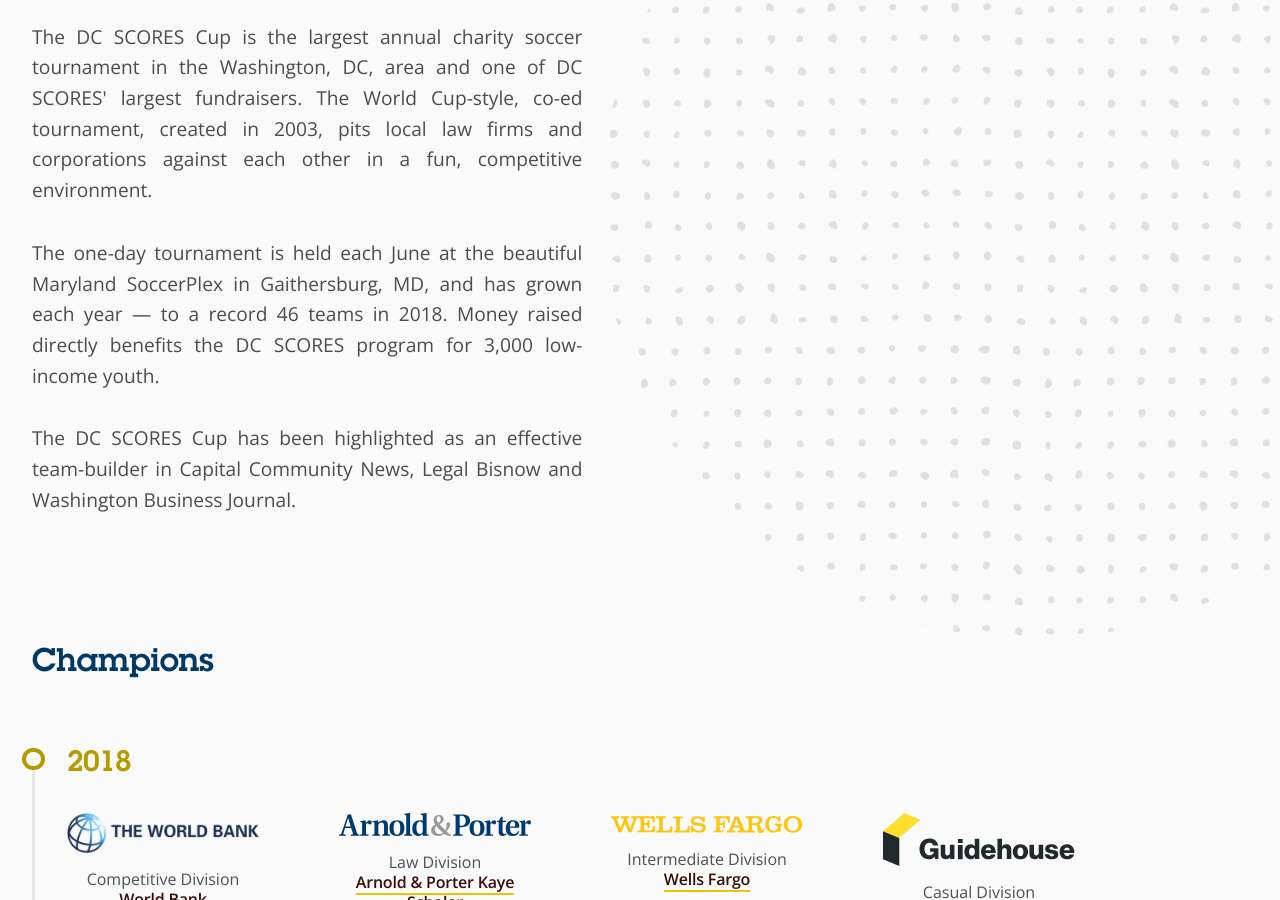
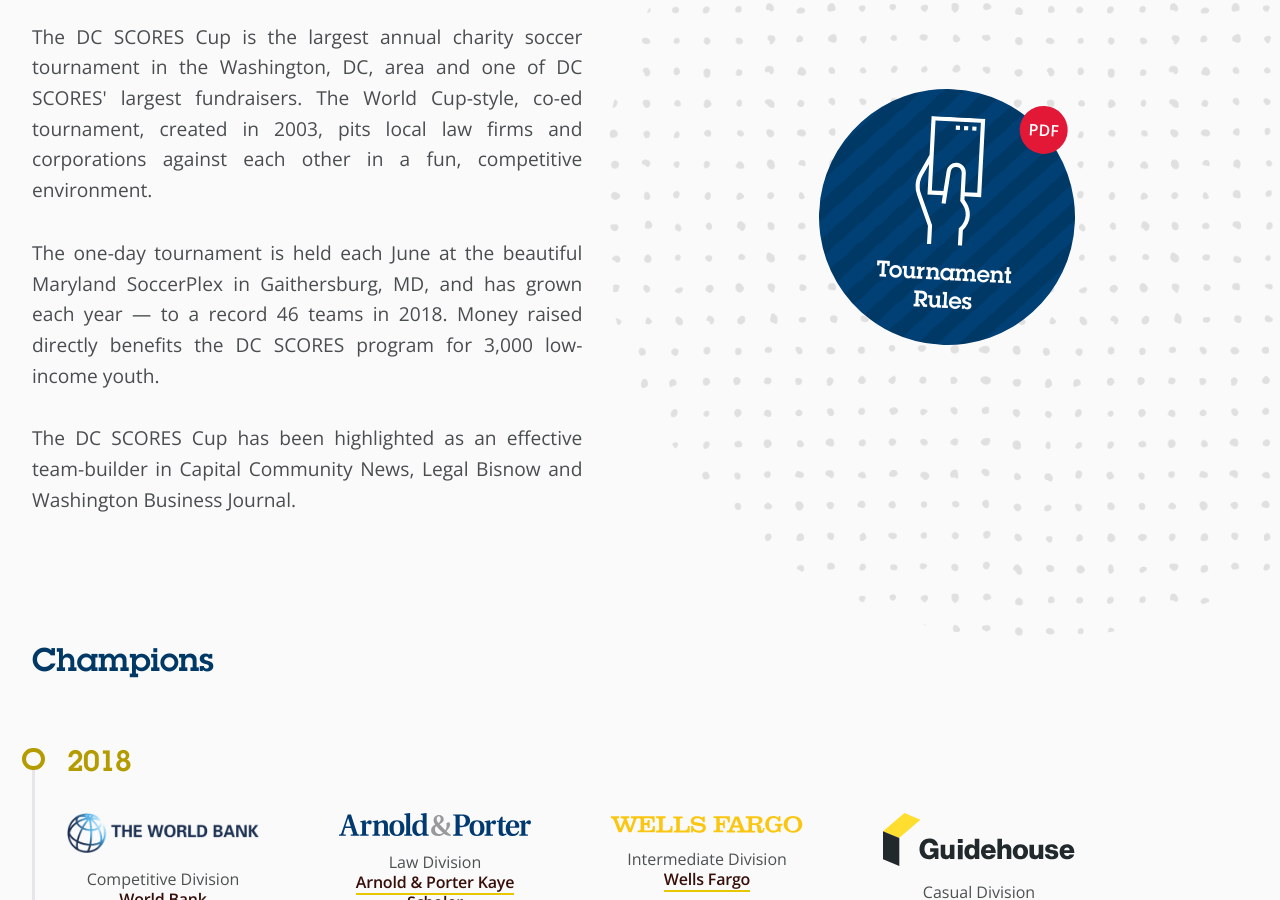
Before and after one commit to DCSCORES/dcscorescup.org, a Jekyll site: the page built from about.markdown, in a window 1280 px wide and 900 px high, scrolled down 1200 px. Built offline with Jekyll 4.4.1, drawn with Linux system fonts in a browser that asks for light colours; nearby versions of some CDN libraries.

Commit message:
Bring back rules button/badge

```diff
--- a/_layouts/about.html
+++ b/_layouts/about.html
@@ -20,12 +20,12 @@ layout: default
     <p>The DC SCORES Cup has been highlighted as an effective team-builder in Capital Community News, Legal Bisnow and Washington Business Journal.</p>
   </div>
 
-  <!--<div class="FlexBlock  FlexBlock--full  u-above2  u-below2">
-    <a href="/2018DCSCORESCupRules.pdf" class="Badge" target="_blank">
+  <div class="FlexBlock  FlexBlock--full  u-above2  u-below2">
+    <a href="/SCORESCup-rules-2019.pdf" class="Badge" target="_blank">
       <svg xmlns="http://www.w3.org/2000/svg" viewBox="0 0 496 496" width="512" height="512"><g fill="#FFF"><path d="M376 304V0H168v150.112l-37.424 74.84C123.656 238.808 120 254.296 120 269.768a99.77 99.77 0 0 0 7.544 38.152L176 425.584V496h16v-73.584l-49.656-120.592c-4.208-10.232-6.344-21.008-6.344-32.056 0-13 3.08-26.016 8.888-37.656L168 185.888V304h59.328l-3.28 31.168 15.904 1.672 13.224-125.616A21.431 21.431 0 0 1 274.528 192c11.84 0 21.472 9.632 21.472 21.472v109.192l10.616 14.16c8.632 11.504 13.384 25.76 13.384 40.144 0 17.872-6.96 34.68-19.592 47.312L296 428.688V496h16v-60.688c15.48-15.624 24-36.328 24-58.344 0-17.824-5.888-35.488-16.584-49.744L312 317.336V304h64zM274.528 176a37.385 37.385 0 0 0-37.256 33.544L229.016 288H184V16h176v272h-48v-74.528C312 192.808 295.192 176 274.528 176z"/><path d="M328 32h16v16h-16zM296 32h16v16h-16zM264 32h16v16h-16z"/></g></svg>
       <span>Tournament Rules</span>
     </a>
-  </div>-->
+  </div>
 </div>
 
 <div class="FlexBlock  u-below8">
```
